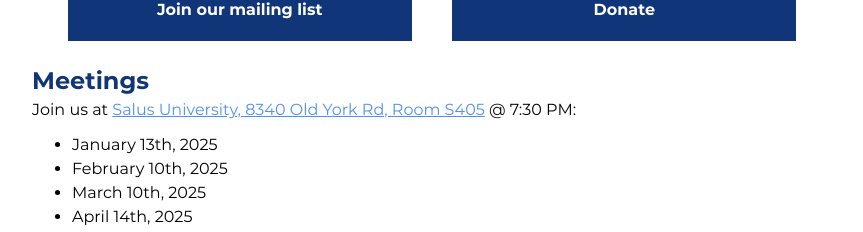
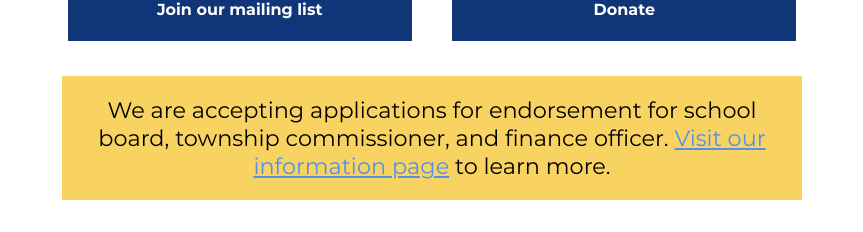
Before and after one commit to Cheltenham-Democratic-Committee/website, a SvelteKit app: page / in a window 1280 px wide. Shown: the part 815-1047 px from the top of the page, without its empty margins (208-1071 px from the left). Built offline with nearby package versions, Linux system fonts and the light colour scheme.

Commit message:
Add endorsement banner

```diff
--- a/src/routes/+page.svelte
+++ b/src/routes/+page.svelte
@@ -22,6 +22,10 @@
 		<a class="button" href="/donate">Donate</a>
 	</div>
 </div>
+<div class="banner">
+	We are accepting applications for endorsement for school board, township commissioner, and finance
+	officer. <a href="/vote">Visit our information page</a> to learn more.
+</div>
 
 <h2>Meetings</h2>
 <Meetings />
@@ -44,4 +48,11 @@
 	#banner img {
 		width: 100%;
 	}
+	.banner {
+		margin: 30px;
+		padding: 20px;
+		text-align: center;
+		font-size: 1.4em;
+		background-color: #f9d362;
+	}
 </style>
```
